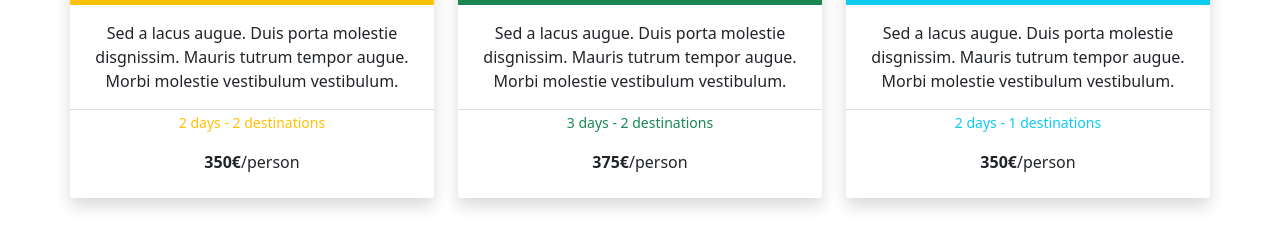
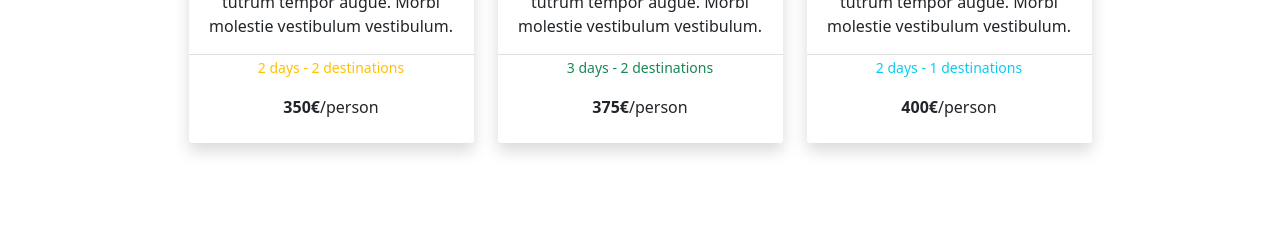
Before and after one commit to nvmRegi/bootstrap-travel-agency, a plain HTML site: page index.html in a window 1280 px wide. Shown: the part 591-837 px from the top of the page. After the commit the page ends 800 px from the top, so only its background shows below. Drawn offline with nearby package versions, Linux system fonts and the light colour scheme.

Commit message:
correzione1

```diff
--- a/index.html
+++ b/index.html
@@ -28,9 +28,9 @@
         </div>
 
         <!--CARD-->
-        <div class="row">
+        <div class="row justify-content-center">
             <!--PRIMA CARTA-->
-            <div class="col shadow p-0 mb-5 bg-body rounded">
+            <div class="col-sm-3 shadow p-0 mb-5 bg-body rounded">
                 <div class="card border-0">
                     <img src="https://picsum.photos/id/1061/300/300" class="card-img-top rounded-0" alt="mare">
                 </div>
@@ -47,7 +47,7 @@
             </div>
 
             <!--SECONDA CARTA-->
-            <div class="col shadow p-0 mb-5 mx-4 bg-body rounded">
+            <div class="col-sm-3 shadow p-0 mb-5 mx-4 bg-body rounded">
                 <div class="card border-0">
                     <img src="https://picsum.photos/id/15/300/300" class="card-img-top rounded-0" alt="cascata">
                 </div>
@@ -65,7 +65,7 @@
             </div>
 
             <!--TERZA CARATA-->
-            <div class="col shadow p-0 mb-5 bg-body rounded">
+            <div class="col-sm-3 shadow p-0 mb-5 bg-body rounded">
                 <div class="card border-0">
                     <img src="https://picsum.photos/id/1036/300/300" class="card-img-top rounded-0" alt="montagna">
                 </div>
@@ -78,7 +78,7 @@
                 </div>
                 <div class="card-footer bg-white pt-0">
                     <p class="text-info"><small>2 days - 1 destinations</small></p>
-                    <p><strong>350&euro;</strong>/person</p>
+                    <p><strong>400&euro;</strong>/person</p>
                 </div>
             </div>
 
```
